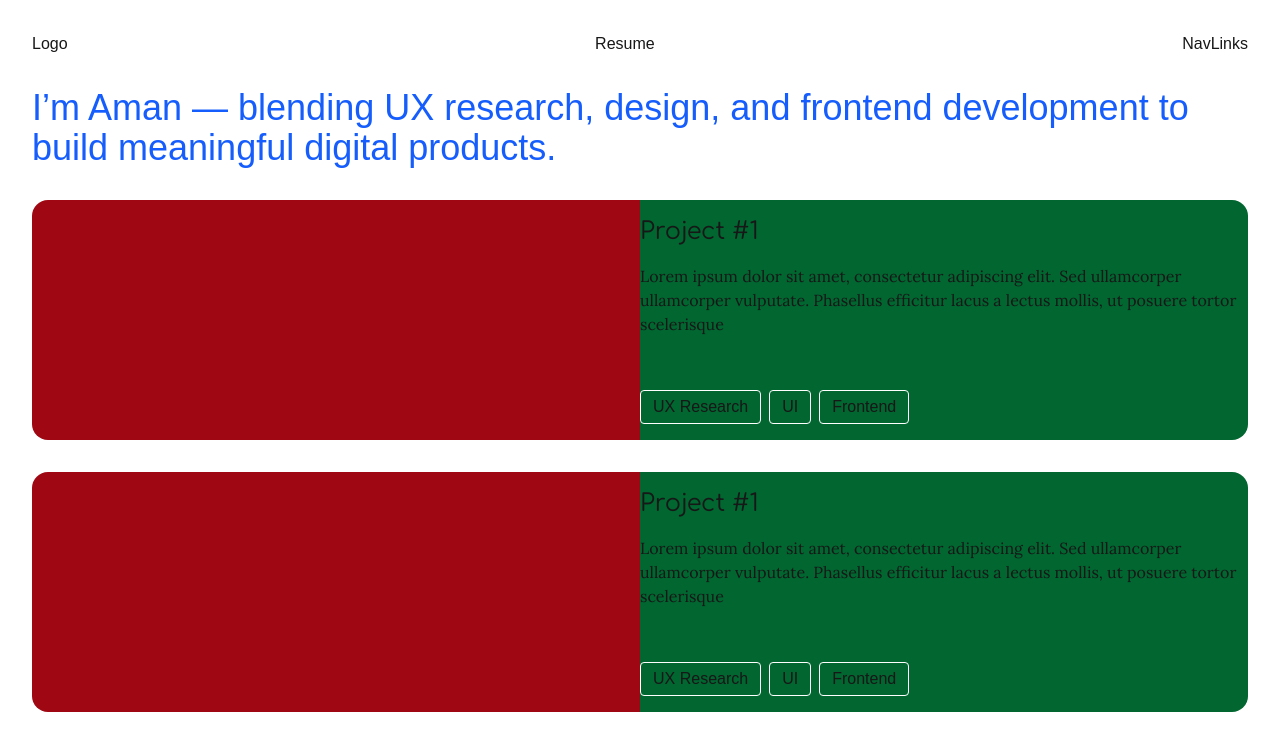
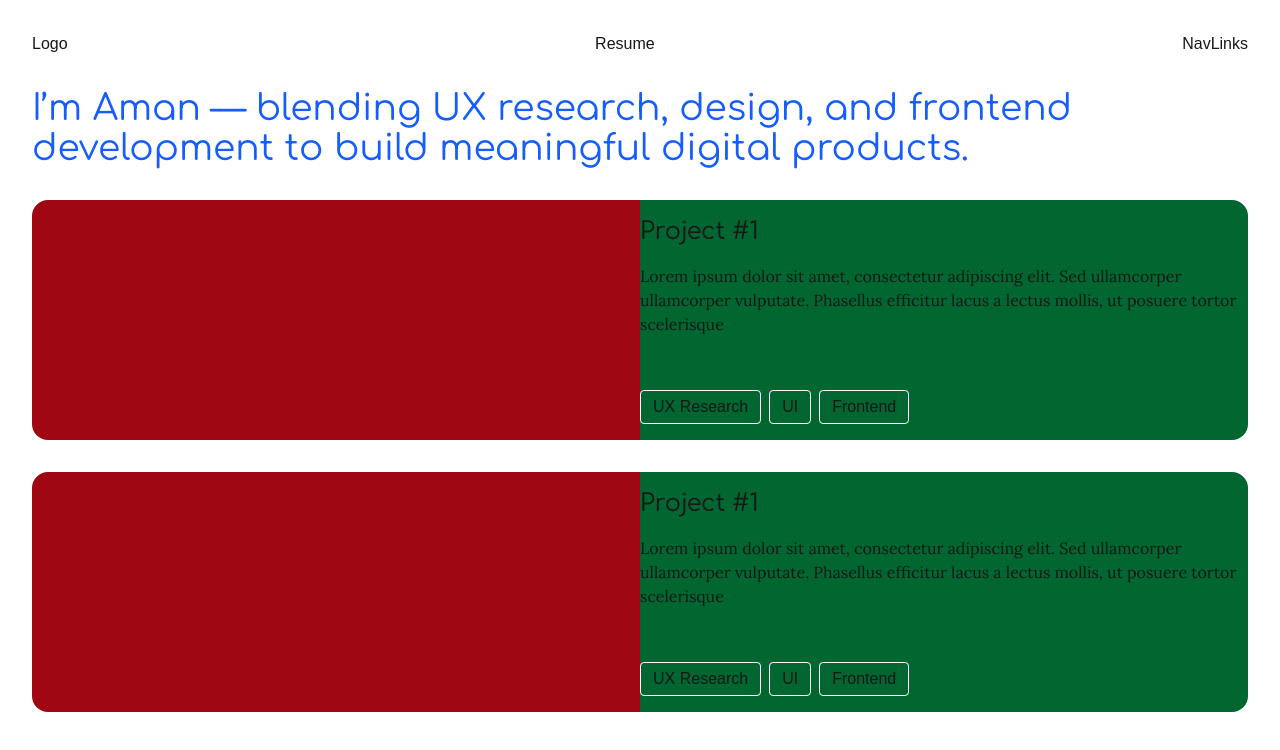
Before and after one commit to 11amanraj/portfolio-april-2025, a Next.js app: page / in a window 1280 px wide. Shown: the top 750 px of the page. Built offline with nearby package versions, Linux system fonts and the light colour scheme.

Commit message:
changed font of the hero-text

```diff
--- a/app/page.tsx
+++ b/app/page.tsx
@@ -3,7 +3,7 @@ import ProjectCards from "./Components/Project/ProjectCards";
 export default function Home() {
   return (
     <div className="flex flex-col gap-8">
-      <div className="text-4xl text-blue-600">
+      <div className="text-4xl text-blue-600 font-heading">
         I’m Aman — blending UX research, design, and frontend development to build meaningful digital products.
       </div>
       <div className="flex flex-col w-full gap-8">
```
